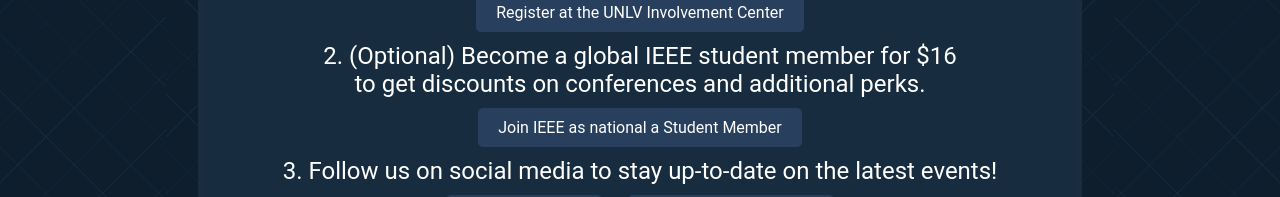
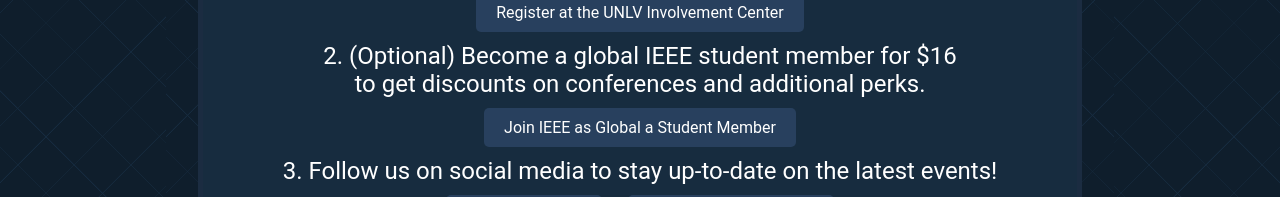
Before and after one commit to IEEE-UNLV/IEEE-UNLV-Website, a website: page membership.html in a window 1280 px wide. Shown: the part 313-510 px from the top of the page. Drawn offline with Linux system fonts and the light colour scheme.

Commit message:
Changing some phrases in membership.html

```diff
--- a/membership.html
+++ b/membership.html
@@ -35,8 +35,8 @@
                 <p>1. Join us at the UNLV Involvement Center.</p>
                 <a href="https://involvementcenter.unlv.edu/organization/ieee" target="_blank" class="JoinInvolvementButton">Register at the UNLV Involvement Center</a>
                 <p>2. (Optional) Become a global IEEE student member for $16 </p>
-                <p></p>to get discounts on conferences and additional perks.</p>
-                <a href="https://www.ieee.org/membership/join" target="_blank" class="JoinIEEEButton">Join IEEE as national a Student Member</a>
+                <p>to get discounts on conferences and additional perks.</p>
+                <a href="https://www.ieee.org/membership/join" target="_blank" class="JoinIEEEButton">Join IEEE as Global a Student Member</a>
                 <p>3. Follow us on social media to stay up-to-date on the latest events!</p>
                 <a href="https://discord.com/invite/DPADVKV" target="_blank" class="DiscordButton">Join our Discord</a>
                 <a href="https://www.instagram.com/ieee_unlv/" target="_blank" class="InstagramButton">Follow us on Instagram</a>
```
